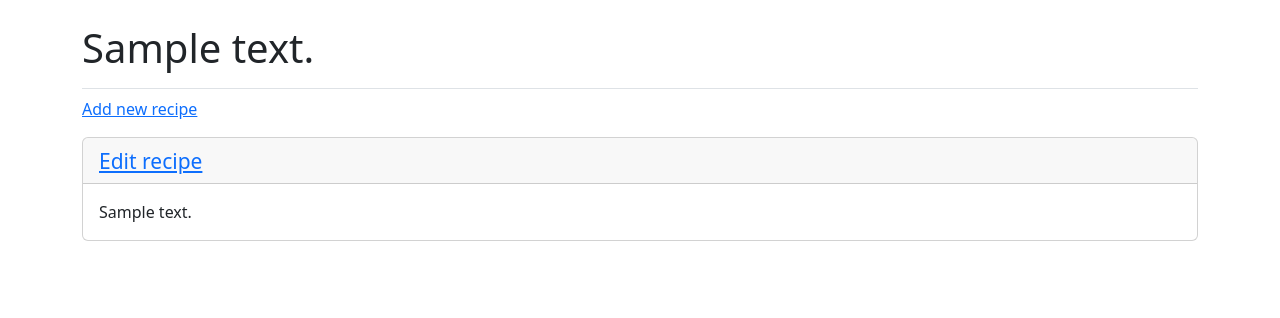
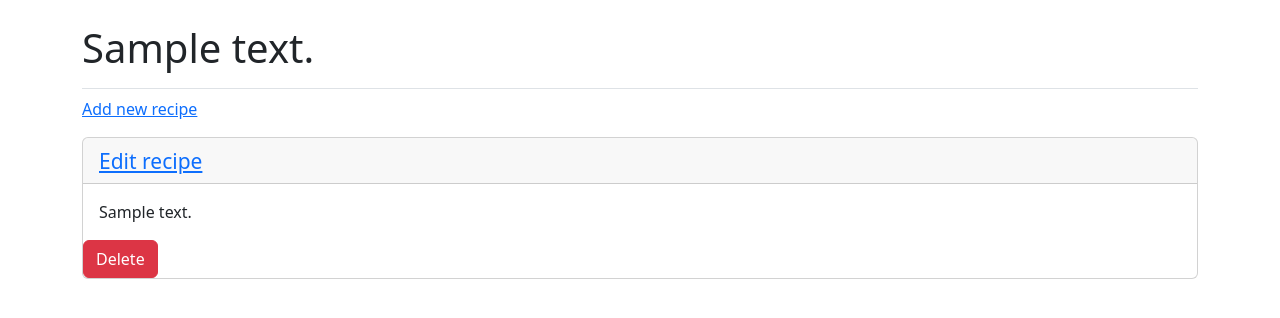
Before and after one commit to Ajifowobajeisaac/recipe_log, a Django app: page /recipes/1/ in a window 1280 px wide. Shown: the part 58-376 px from the top of the page. Run offline with Django 4.2, Linux system fonts and the light colour scheme; a user stored in the database is signed in; data comes from the database, SQL or seed files in the repository; both versions use the stored data as it was after the commit; tables that the repository leaves empty hold one stand-in row (values such as "Sample post"); some libraries are stand-ins or nearby versions.

Commit message:
fixed delete button

```diff
--- a/recipe_log/templates/recipe_log/recipe.html
+++ b/recipe_log/templates/recipe_log/recipe.html
@@ -16,6 +16,11 @@
           Edit recipe</a></small>
       </h4>
       <div class="card-body">{{ details.text }}</div>
+      <form action="{% url 'recipe_log:delete_recipe' recipe.id%}" method="post">
+        {% csrf_token %}
+        <button type="submit" class="btn btn-danger" onclick="return confirm
+        ('Are you sure you want to delete this recipe?');">Delete</button>
+      </form>
     </div>
   {% endfor %}
 
--- a/recipe_log/urls.py
+++ b/recipe_log/urls.py
@@ -20,4 +20,5 @@ urlpatterns = [
     # Page for editing entries.
     path('edit_recipe_details/<int:recipe_details_id>/', views.edit_recipe_details,
           name='edit_recipe_details'),
+     path('delete_recipe/<int:recipe_id>/', views.delete_recipe, name='delete_recipe')
 ]
--- a/recipe_log/views.py
+++ b/recipe_log/views.py
@@ -1,5 +1,6 @@
-from django.shortcuts import render, redirect
+from django.shortcuts import render, redirect, get_object_or_404
 from django.contrib.auth.decorators import login_required
+from django.core.exceptions import PermissionDenied
 from django.http import Http404
 
 from .models import Recipe, RecipeDetails
@@ -96,6 +97,10 @@ def edit_recipe_details(request, recipe_details_id):
 @login_required
 def delete_recipe(request, recipe_id):
     """Deletes a recipe"""
-    to_delete = Recipe.objects.get(pk=recipe_id)
+    to_delete = get_object_or_404(Recipe, pk=recipe_id)
+
+    if to_delete.owner != request.user:
+        raise PermissionDenied
+
     to_delete.delete()
-    return 0
+    return redirect('recipe_log/recipes.html')
```
Also changed, not shown: db.sqlite3, 1 other file.
